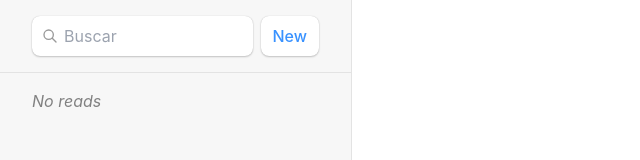
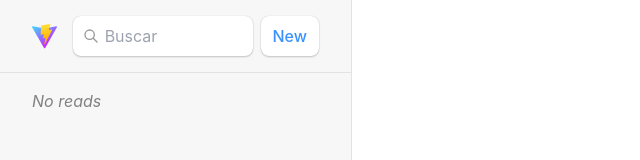
Before and after one commit to salles-g/bookdb, a React (Vite) app: page /reads/1/destroy in a window 1280 px wide. Shown: the top 160 px of the page, without its empty margins (0-640 px from the left). Built offline with nearby package versions, Linux system fonts and the light colour scheme.

Commit message:
feat: add "Home" button

```diff
--- a/src/components/molecules/SearchForm.tsx
+++ b/src/components/molecules/SearchForm.tsx
@@ -15,7 +15,6 @@ const SearchForm = () => {
   }, [q]);
 
   return (
-    <div>
     <Form id="search-form" role="search">
       <input
         id="q"
@@ -35,10 +34,6 @@ const SearchForm = () => {
       <div id="search-spinner" aria-hidden hidden={!searching} />
       <div className="sr-only" aria-live="polite"></div>
     </Form>
-      <Form method="post">
-        <button type="submit">New</button>
-      </Form>
-    </div>
   );
 };
 
--- a/src/routes/root.tsx
+++ b/src/routes/root.tsx
@@ -3,6 +3,8 @@ import {
   redirect,
   useNavigation,
   LoaderFunctionArgs,
+  Form,
+  Link,
 } from "react-router-dom";
 import { getReads, createRead } from "../reads";
 import ReadList from "../components/organisms/ReadList";
@@ -25,7 +27,19 @@ export default function Root() {
   return (
     <>
       <div id="sidebar">
-        <SearchForm />
+        <div>
+          <Link to="/" className="mr-2">
+            <img
+              className="block w-10 h-10 rounded-lg"
+              src="/vite.svg"
+              alt="Home"
+            />
+          </Link>
+          <SearchForm />
+          <Form method="post">
+            <button type="submit">New</button>
+          </Form>
+        </div>
         <ReadList />
       </div>
       <div
```
Lines whose indentation alone changed are shown as unchanged.
